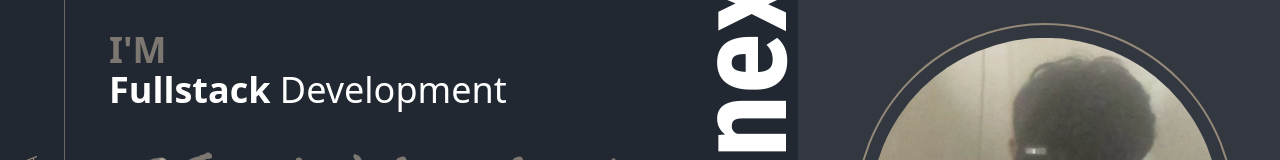
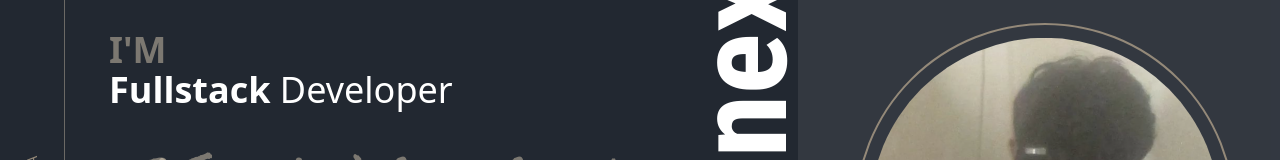
Before and after one commit to xyrionexx/portofolio, a Next.js app: page / in a window 1280 px wide. Shown: the part 227-387 px from the top of the page. Built offline with nearby package versions, Linux system fonts and the light colour scheme; a web font is replaced by a local one.

Commit message:
perbaiki

```diff
--- a/src/homepage/home.tsx
+++ b/src/homepage/home.tsx
@@ -26,7 +26,7 @@ export default function Homepage() {
               <h1 className="im font-bold">I&apos;M</h1>
               <h1 className="text-white">
                 <span className="text-white font-semibold ">Fullstack </span>
-                Development
+                Developer
               </h1>
             </div>
             <h2 className="slogan text-6xl">TECHNOLOGY</h2>
```
